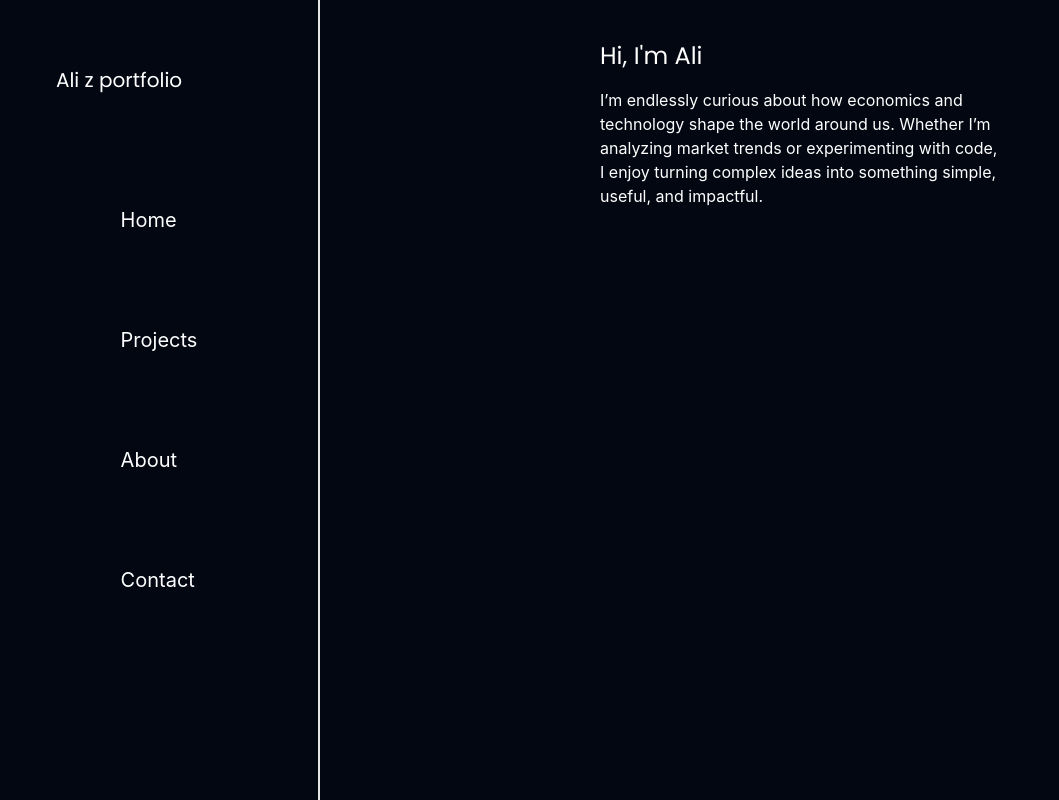
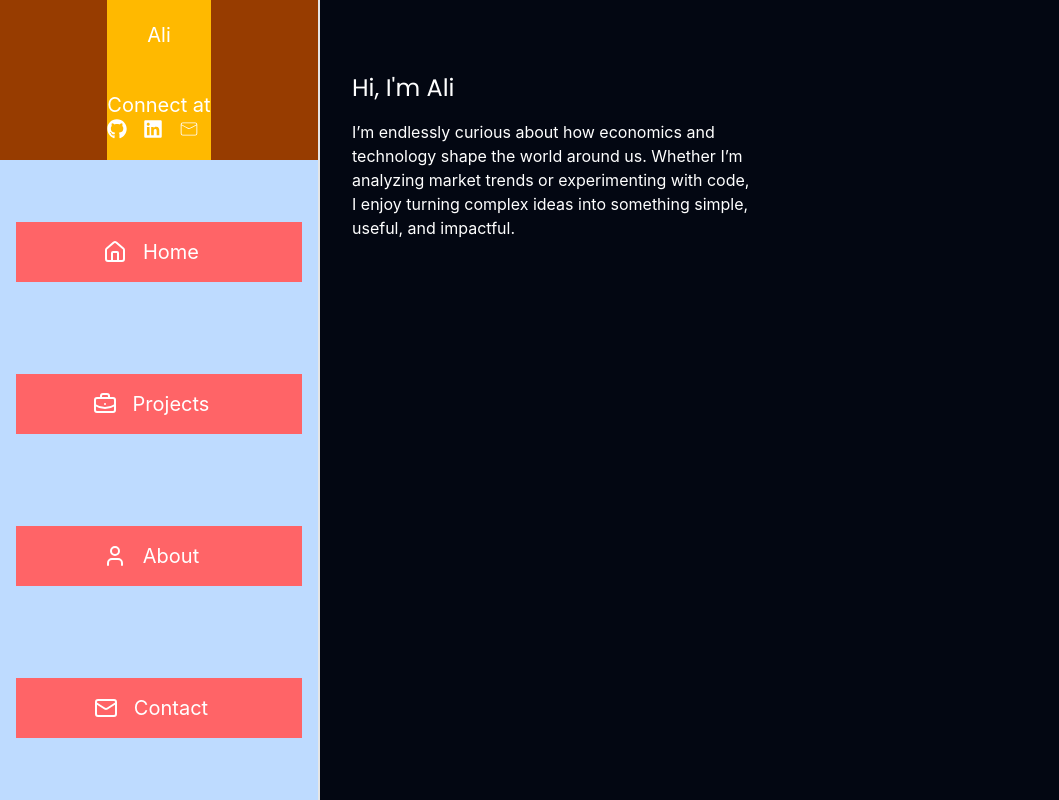
Before and after one commit to ingakonstigheter/portfolio, a Next.js app: page / in a window 1280 px wide. Shown: the whole page, without its empty margins (0-1059 px from the left). Built offline with nearby package versions, Linux system fonts and the light colour scheme.

Commit message:
refatoring code

```diff
--- a/app/layout.tsx
+++ b/app/layout.tsx
@@ -2,7 +2,8 @@ import type { Metadata } from "next";
 import { Poppins } from "next/font/google";
 import "./globals.css";
 import Link from "next/link";
-import data from "@/lib/pages.json";
+import LinkList from "@/components/link-list";
+import PersonalCard from "@/components/personal-card";
 
 const poppins = Poppins({
   weight: ["400", "500", "600", "700"],
@@ -29,47 +30,25 @@ export default function RootLayout({
     <html lang="en">
       <body
         className={
-          "antialiased min-h-dvh grid grid-rows-[auto_1fr_auto] md:grid-cols-[1fr_3fr] bg-gray-950 text-white"
-        }>
-        <header className="md:h-dvh md:sticky md:top-0 border-r-2 border-white-400">
-          <nav className="grid grid-flow-col md:grid-rows-5 md:min-h-dvh text-xl">
-            <Link
-              href={"/"}
-              className="col-span-2 w-fit md:w-full md:text-left py-10 px-4 content-center">
-              <h1 className="text-center md:w-fit md:m-auto">
-                Ali z portfolio
-              </h1>
-            </Link>
-            <ul className="col-span-4 grid grid-flow-col md:row-span-3 md:grid-flow-row justify-around">
-              {data.pages.map(
-                (link: { href: string; label: string }, index) => (
-                  <li key={index} className="grid">
-                    <Link
-                      className={`py-10 self-center text-center  mw:w-full md:text-left ${poppins.variable}`}
-                      href={link.href}>
-                      {link.label}
-                    </Link>
-                  </li>
-                )
-              )}
-            </ul>
+          "grid min-h-dvh grid-rows-[auto_1fr_auto] bg-gray-950 text-white antialiased md:grid-cols-[1fr_3fr]"
+        }
+      >
+        <header className="border-white-400 border-r-2 md:sticky md:top-0 md:h-dvh">
+          <nav className="grid grid-cols-[1fr_3fr] bg-blue-200 md:min-h-dvh md:grid-cols-1 md:grid-rows-[1fr_4fr] md:text-xl">
+            <div className="flex justify-center bg-amber-800">
+              <PersonalCard></PersonalCard>
+              <Link href={"/"} className="md:hidden">
+                <p className="m-4">{`My Portfolio`}</p>
+              </Link>
+            </div>
+            <LinkList className="bg-red-400"></LinkList>
           </nav>
         </header>
         <div className="">{children}</div>
-        <footer>
-          <nav className="grid grid-auto-col md:hidden">
-            <ul className="col-span-4 grid grid-flow-col justify-around">
-              {data.pages.map(
-                (link: { href: string; label: string }, index) => (
-                  <li key={index} className="grid">
-                    <Link
-                      className={`py-10 self-center text-center ${poppins.variable}`}
-                      href={link.href}>
-                      {link.label}
-                    </Link>
-                  </li>
-                )
-              )}
+        <footer className="border-t-2 md:hidden">
+          <nav>
+            <ul className="grid grid-flow-col justify-center">
+              <LinkList></LinkList>
             </ul>
           </nav>
         </footer>
--- a/app/page.tsx
+++ b/app/page.tsx
@@ -1,16 +1,17 @@
 import Article from "@/components/article-presetation";
 
-const presentation =
-  {
-    headline: "Hi, I'm Ali",
-    para: "I’m endlessly curious about how economics and technology shape the world around us. Whether I’m analyzing market trends or experimenting with code, I enjoy turning complex ideas into something simple, useful, and impactful.",
-  };
+const presentation = {
+  headline: "Hi, I'm Ali",
+  para: "I’m endlessly curious about how economics and technology shape the world around us. Whether I’m analyzing market trends or experimenting with code, I enjoy turning complex ideas into something simple, useful, and impactful.",
+};
 
 export default function Home() {
   return (
-      <section className="grid justify-center">
-        <Article headline={presentation.headline} para={presentation.para}></Article>
-
-      </section>
+    <section className="grid place-items-center md:m-8 md:place-items-start">
+      <div className="mt-10 grid max-w-4/6 gap-4 text-center md:max-w-100 md:text-left">
+        <h1 className="text-2xl">{presentation.headline}</h1>
+        <p className="">{presentation.para}</p>
+      </div>
+    </section>
   );
 }
--- a/app/projects/page.tsx
+++ b/app/projects/page.tsx
@@ -1,7 +1,7 @@
-import Card from '@/components/card';
-import { fetchAllProjects } from '@/lib/data/project';
-import { Post } from '@/lib/interfaces';
-import React, { Suspense } from 'react'
+import Card from "@/components/card";
+import { fetchAllProjects } from "@/lib/data/project";
+import { Post } from "@/lib/interfaces";
+import React, { Suspense } from "react";
 
 async function ProjectsList() {
   const posts = await fetchAllProjects();
@@ -9,7 +9,7 @@ async function ProjectsList() {
   return (
     <>
       {posts.map((post: Post, index) => (
-				<Card key={index} post={post} />
+        <Card key={index} post={post} />
       ))}
     </>
   );
@@ -17,10 +17,10 @@ async function ProjectsList() {
 
 export default function Projects() {
   return (
-    <div className="grid grid-cols-1 gap-4 ">
-        <Suspense fallback={<p>Loading...</p>}>
-          <ProjectsList />
-        </Suspense>
+    <div className="m-4 grid grid-cols-1 gap-4">
+      <Suspense fallback={<p>Loading...</p>}>
+        <ProjectsList />
+      </Suspense>
     </div>
-  )
+  );
 }
--- a/components/article-presetation.tsx
+++ b/components/article-presetation.tsx
@@ -8,7 +8,7 @@ interface ArticleProps {
 function Article({headline, para}: ArticleProps) {
   return (
     <article className="grid gap-4 text-center md:text-left mt-10 max-w-4/6 md:max-w-100">
-      <h2 className="text-2xl ">{headline}</h2>
+      <h1 className="text-2xl ">{headline}</h1>
       <p className="">
         {para}
       </p>
--- a/components/icon.tsx
+++ b/components/icon.tsx
@@ -1,4 +1,4 @@
-import { type LucideProps } from "lucide-react";
+import { Mail, type LucideProps } from "lucide-react";
 import { User, BriefcaseBusiness, Home, Menu } from "lucide-react";
 
 interface IconProps extends LucideProps {
@@ -9,7 +9,8 @@ const icons = {
   user: User,
   briefcaseBusiness: BriefcaseBusiness,
   home: Home,
-  menu: Menu
+  menu: Menu,
+  mail: Mail
 }
 
 const Icon = ({ name, color, size, className, ...props }: IconProps) => {
--- a/components/link-list.tsx
+++ b/components/link-list.tsx
@@ -3,20 +3,20 @@ import data from "@/lib/pages.json";
 import Link from "next/link";
 import Icon from "./icon";
 
-function LinkList({ linkClassName }: { linkClassName?: string }) {
+function LinkList({ className }: { className?: string }) {
   return (
-        <>
-            {data["pages"].map((link, index) => (
-                <li key={index} >
-                    <Link href={link.href} className={`${linkClassName} p-2`}>
-                        <figure className="flex justify-center">
-                            <Icon name={link.icon as keyof typeof Icon}/>
+    <ul className="grid grid-flow-col m-4 md:grid-flow-row md:content-around">
+      {data.pages.map((link, index) => (
+        <li key={index} className="">
+          <Link href={link.href} className={`${className} flex justify-center`}>
+            <figure className="hidden md:block place-self-center">
+              <Icon name={link.icon as keyof typeof Icon} className=""/>
             </figure>
-                        <p>{link.label}</p>
+            <p className="col-span-3 md:col-span-2 md:p-4">{link.label}</p>
           </Link>
         </li>
       ))}
-        </>
+    </ul>
   );
 }
 
--- /dev/null
+++ b/components/personal-card.tsx
@@ -0,0 +1,23 @@
+import Link from 'next/link'
+import React from 'react'
+import { FaGithub, FaLinkedin } from "react-icons/fa";
+import { CiMail } from 'react-icons/ci';
+
+
+function PersonalCard() {
+  return (
+    <div className='hidden md:grid bg-amber-400 place-items-center'>
+        <p>Ali</p>
+        <div>
+            <p>Connect at</p>
+            <div className="flex gap-4">
+                <Link href={''}><FaGithub /></Link>
+                <Link href={''}><FaLinkedin /></Link>
+                <Link href={''}><CiMail /></Link>
+            </div>
+        </div>
+    </div>
+  )
+}
+
+export default PersonalCard
```
Lines whose indentation alone changed are shown as unchanged.
